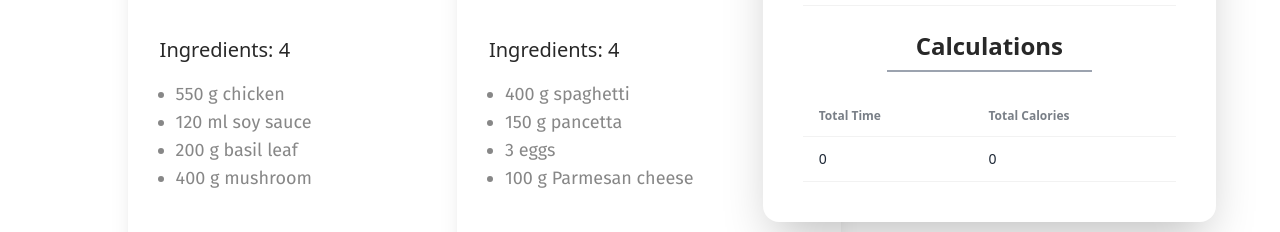
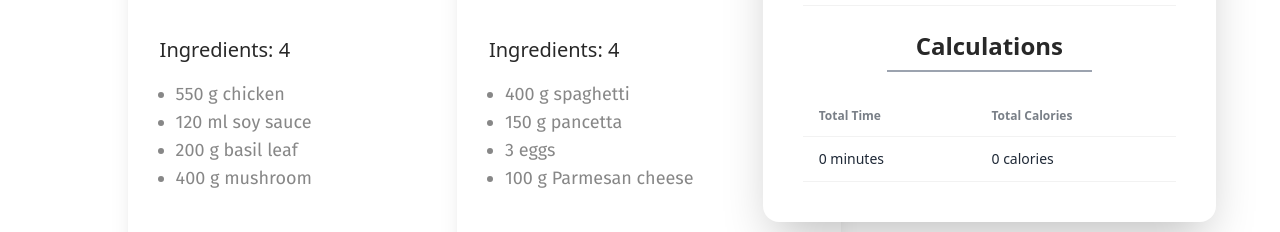
Before and after one commit to gazimaksudur2/chefs-table, a React (Vite) app: page / in a window 1280 px wide. Shown: the part 1460-1692 px from the top of the page. Built offline with nearby package versions, Linux system fonts and the light colour scheme.

Commit message:
last functionality

```diff
--- a/src/Components/Recipes/Cooking.jsx
+++ b/src/Components/Recipes/Cooking.jsx
@@ -38,8 +38,8 @@ const Cooking = ({toPrepare, handlePrepared}) => {
                     </thead>
                     <tbody>
                     <tr className="hover">
-                        <td>{totalTime}</td>
-                        <td>{totalCalories}</td>
+                        <td>{totalTime} minutes</td>
+                        <td>{totalCalories} calories</td>
                     </tr>
                     </tbody>
                 </table>
```
